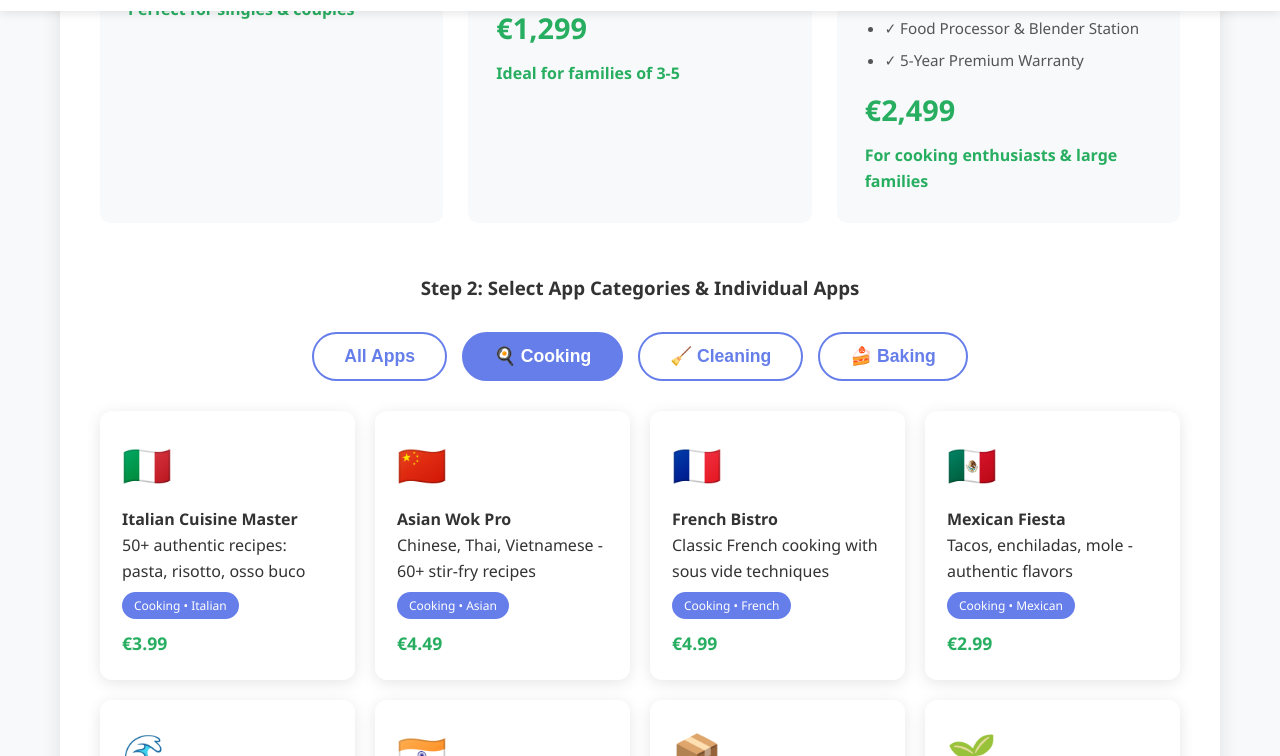
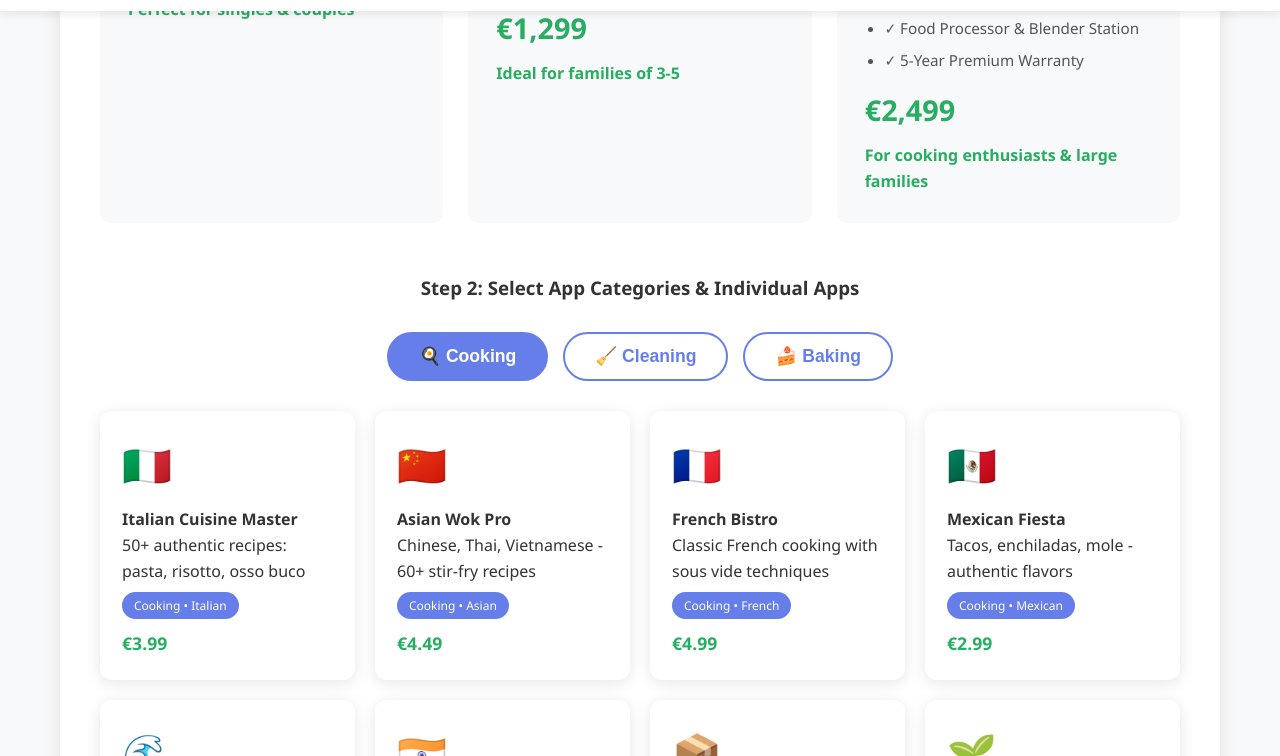
Before and after one commit to Eeleven/kitchenOS, a plain HTML site: page index.html in a window 1280 px wide. Both pictures are taken after a click on the button "🍳 Cooking". Shown: the part 2165-2921 px from the top of the page. Drawn offline with Linux system fonts and the light colour scheme.

Commit message:
delete one category

```diff
--- a/index.html
+++ b/index.html
@@ -744,8 +744,7 @@
                 <h3 style="text-align: center; margin: 50px 0 30px;">Step 2: Select App Categories & Individual Apps</h3>
 
                 <div class="category-selector">
-                    <button class="category-btn active" onclick="showCategory('all', this)">All Apps</button>
-                    <button class="category-btn" onclick="showCategory('cooking', this)">🍳 Cooking</button>
+                    <button class="category-btn active" onclick="showCategory('cooking', this)">🍳 Cooking</button>
                     <button class="category-btn" onclick="showCategory('cleaning', this)">🧹 Cleaning</button>
                     <button class="category-btn" onclick="showCategory('baking', this)">🍰 Baking</button>
                 </div>
@@ -1180,7 +1179,7 @@
             configurations: [],
             surveys: [],
             appClicks: {},
-            categoryClicks: { all: 0, cooking: 0, cleaning: 0, baking: 0 },
+            categoryClicks: { cooking: 0, cleaning: 0, baking: 0 },
             userFlow: []
         };
 
@@ -1271,12 +1270,10 @@
         }
 
         function showCategory(category, buttonElement) {
-            // Update button states
             document.querySelectorAll('.category-btn').forEach(btn => {
                 btn.classList.remove('active');
             });
 
-            // If called from onclick, get the button element
             if (!buttonElement && event && event.target) {
                 buttonElement = event.target;
             }
@@ -1285,25 +1282,21 @@
                 buttonElement.classList.add('active');
             }
 
-            // Track category view
-            testData.categoryClicks[category]++;
+            if (testData.categoryClicks[category] !== undefined) {
+                testData.categoryClicks[category]++;
+            }
             testData.userFlow.push({
                 event: 'category_viewed',
                 category: category,
                 timestamp: new Date().toISOString()
             });
 
-            // Show/hide app grids
             document.querySelectorAll('.category-apps').forEach(grid => {
-                if (category === 'all') {
+                const gridCategory = grid.getAttribute('data-category');
+                if (gridCategory === category) {
                     grid.classList.remove('hidden');
                 } else {
-                    const gridCategory = grid.getAttribute('data-category');
-                    if (gridCategory === category) {
-                        grid.classList.remove('hidden');
-                    } else {
-                        grid.classList.add('hidden');
-                    }
+                    grid.classList.add('hidden');
                 }
             });
         }
```
